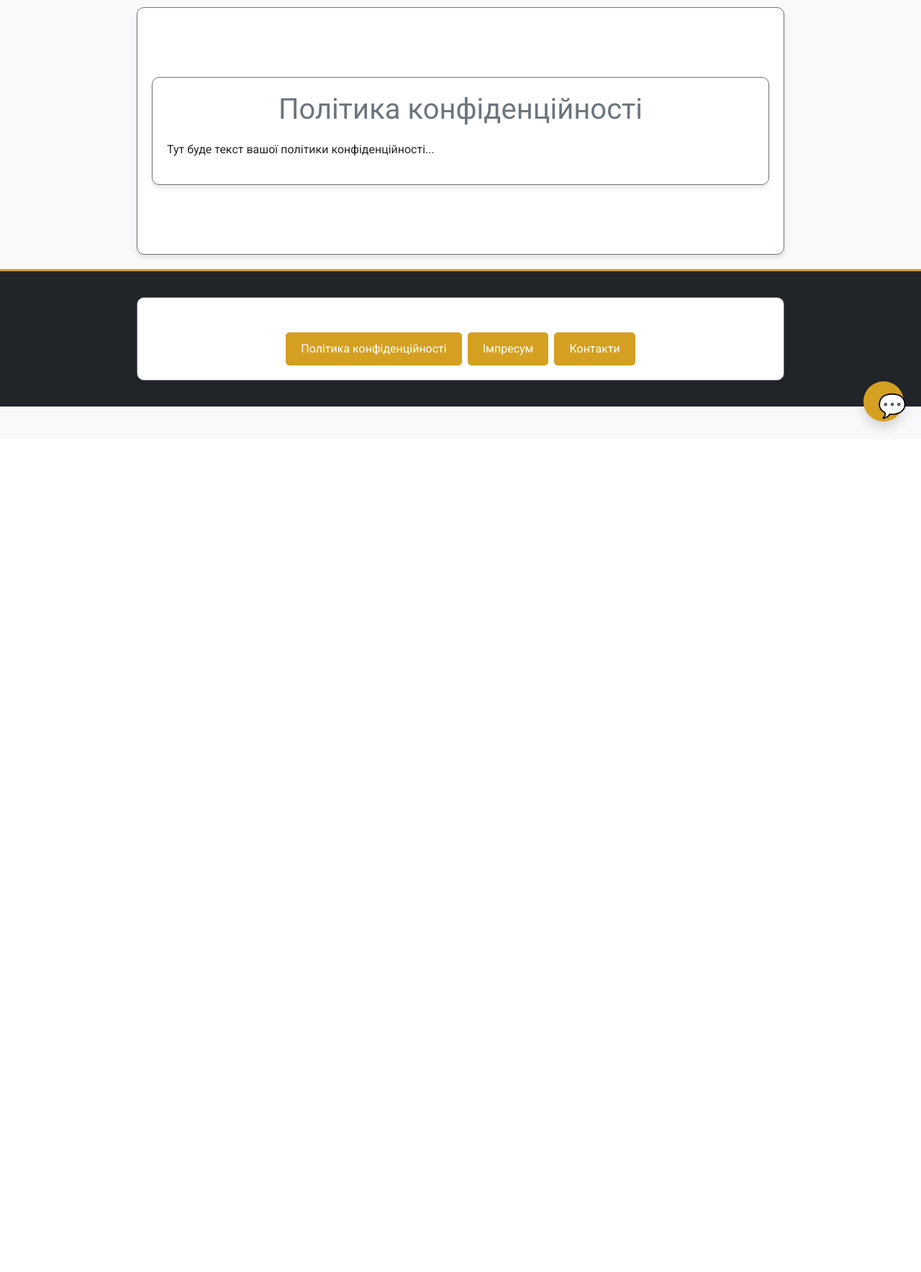
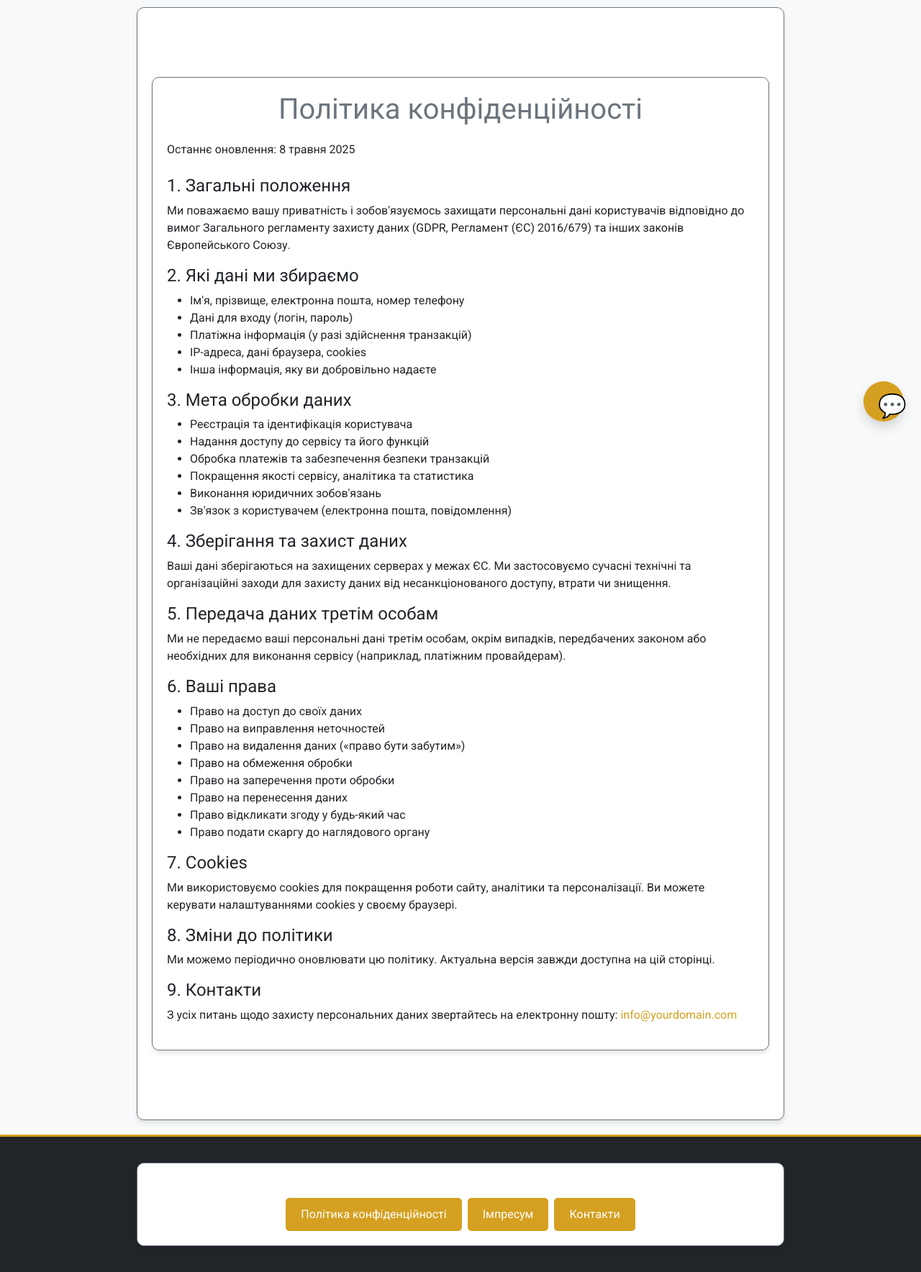
Before and after one commit to pilipandr770/auction7, a Flask app: page /privacy in a window 1280 px wide. Shown: the part 190-1958 px from the top of the page at 72% size. Before the commit the page ends 791 px from the top, so only its background shows below. Run offline with Flask 3, Linux system fonts and the light colour scheme.

Commit message:
Початковий коміт: робоча версія аукціону

```diff
--- a/app/auction7-main/app/templates/impressum.html
+++ b/app/auction7-main/app/templates/impressum.html
@@ -3,6 +3,9 @@
 {% block content %}
 <div class="container my-5">
     <h1 class="text-secondary">Імпресум</h1>
-    <p>Тут буде інформація про власника сайту, юридичну адресу тощо...</p>
+    <div class="alert alert-warning mb-4">
+        <b>Увага!</b> Цей сайт є тестовим стартапом. Я ще не є юридичною фірмою чи зареєстрованою компанією. Як тільки буде створено компанію, інформація з'явиться тут.
+    </div>
+    <p>З усіх питань звертайтесь до мене як до розробника через <a href="mailto:pilipandr79@icloud.com">pilipandr79@icloud.com</a> або за телефоном <a href="tel:+4916095030120">+49 160 95030120</a>.</p>
 </div>
 {% endblock %}
--- a/app/auction7-main/app/templates/privacy.html
+++ b/app/auction7-main/app/templates/privacy.html
@@ -3,6 +3,54 @@
 {% block content %}
 <div class="container my-5">
     <h1 class="text-secondary">Політика конфіденційності</h1>
-    <p>Тут буде текст вашої політики конфіденційності...</p>
+    <p class="mb-4">Останнє оновлення: 8 травня 2025</p>
+    <h4>1. Загальні положення</h4>
+    <p>Ми поважаємо вашу приватність і зобов'язуємось захищати персональні дані користувачів відповідно до вимог Загального регламенту захисту даних (GDPR, Регламент (ЄС) 2016/679) та інших законів Європейського Союзу.</p>
+
+    <h4>2. Які дані ми збираємо</h4>
+    <ul>
+        <li>Ім'я, прізвище, електронна пошта, номер телефону</li>
+        <li>Дані для входу (логін, пароль)</li>
+        <li>Платіжна інформація (у разі здійснення транзакцій)</li>
+        <li>IP-адреса, дані браузера, cookies</li>
+        <li>Інша інформація, яку ви добровільно надаєте</li>
+    </ul>
+
+    <h4>3. Мета обробки даних</h4>
+    <ul>
+        <li>Реєстрація та ідентифікація користувача</li>
+        <li>Надання доступу до сервісу та його функцій</li>
+        <li>Обробка платежів та забезпечення безпеки транзакцій</li>
+        <li>Покращення якості сервісу, аналітика та статистика</li>
+        <li>Виконання юридичних зобов'язань</li>
+        <li>Зв'язок з користувачем (електронна пошта, повідомлення)</li>
+    </ul>
+
+    <h4>4. Зберігання та захист даних</h4>
+    <p>Ваші дані зберігаються на захищених серверах у межах ЄС. Ми застосовуємо сучасні технічні та організаційні заходи для захисту даних від несанкціонованого доступу, втрати чи знищення.</p>
+
+    <h4>5. Передача даних третім особам</h4>
+    <p>Ми не передаємо ваші персональні дані третім особам, окрім випадків, передбачених законом або необхідних для виконання сервісу (наприклад, платіжним провайдерам).</p>
+
+    <h4>6. Ваші права</h4>
+    <ul>
+        <li>Право на доступ до своїх даних</li>
+        <li>Право на виправлення неточностей</li>
+        <li>Право на видалення даних («право бути забутим»)</li>
+        <li>Право на обмеження обробки</li>
+        <li>Право на заперечення проти обробки</li>
+        <li>Право на перенесення даних</li>
+        <li>Право відкликати згоду у будь-який час</li>
+        <li>Право подати скаргу до наглядового органу</li>
+    </ul>
+
+    <h4>7. Cookies</h4>
+    <p>Ми використовуємо cookies для покращення роботи сайту, аналітики та персоналізації. Ви можете керувати налаштуваннями cookies у своєму браузері.</p>
+
+    <h4>8. Зміни до політики</h4>
+    <p>Ми можемо періодично оновлювати цю політику. Актуальна версія завжди доступна на цій сторінці.</p>
+
+    <h4>9. Контакти</h4>
+    <p>З усіх питань щодо захисту персональних даних звертайтесь на електронну пошту: <a href="mailto:info@yourdomain.com">info@yourdomain.com</a></p>
 </div>
 {% endblock %}
```
Also changed, not shown: app/auction7-main/app/templates/contacts.html (+6 -1 lines), app/auction7-main/app/static/images/uploads/Flux_Dev_A_futuristic_digital_auction_scene_in_a_cyberpunk_set_1.jpeg (added), app/auction7-main/app/static/images/uploads/Flux_Dev_A_futuristic_metallic_female_robot_with_glowing_blue__1.jpeg (added), app/auction7-main/app/static/images/uploads/Leonardo_Kino_XL_A_closeup_of_a_futuristic_hand_pressing_a_glo_3.jpg (added), app/auction7-main/instance/auction.db, 3 other files.
